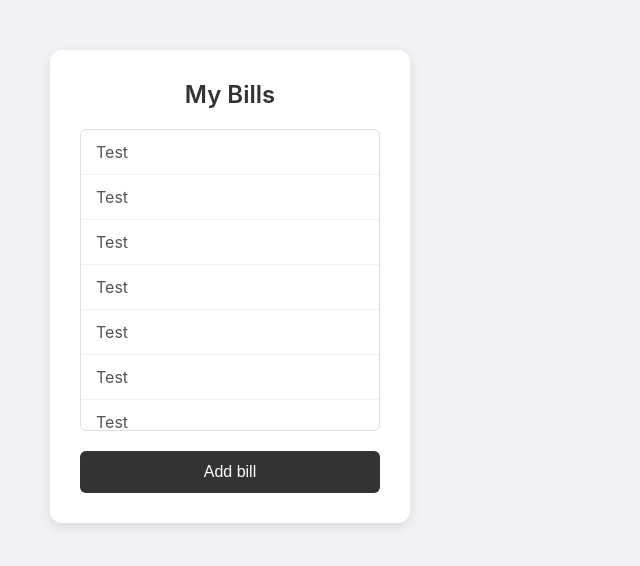
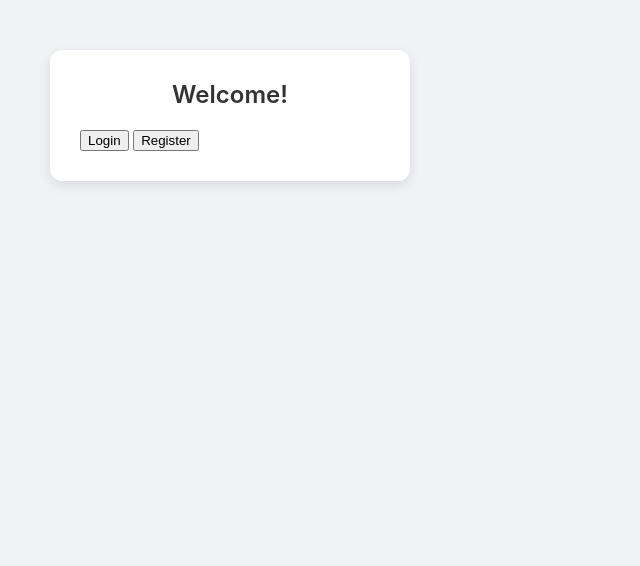
Before and after one commit to MiloGH-1/Bill-Splitter-Web-Application, a Flask app: page / in a window 1280 px wide. Shown: the top 566 px of the page, without its empty margins (0-640 px from the left). Run offline with Flask 3, Linux system fonts and the light colour scheme.

Commit message:
Created a new page which will be first shown to the user, copied the previously made CSS where applicable to match the styles.

```diff
--- a/app.py
+++ b/app.py
@@ -2,5 +2,9 @@ from flask import Flask, render_template
 app = Flask(__name__)
 
 @app.route('/')
-def index():
+def loginReg():
+    return render_template("login-or-reg.html")
+
+@app.route('/dashboard')
+def dashboard():
     return render_template("dashboard.html")
--- a/static/dashboard.css
+++ b/static/dashboard.css
@@ -14,7 +14,7 @@ body {
     width: 300px;
 }
 
-.title {
+#title {
     margin: 0 0 20px 0;
     font-size: 24px;
     color: #333;
--- /dev/null
+++ b/static/loginReg.css
@@ -0,0 +1,23 @@
+body {
+    margin: 0;
+    padding: 50px;
+    background-color: #f0f2f5;
+    min-height: 100vh;
+    font-family: -apple-system, BlinkMacSystemFont, "Segoe UI", Roboto, "Helvetica Neue", Arial, sans-serif;
+}
+
+.card {
+    background-color: #ffffff;
+    padding: 30px;
+    border-radius: 12px;
+    box-shadow: 0 4px 12px rgba(0, 0, 0, 0.1);
+    width: 300px;
+}
+
+#title {
+    margin: 0 0 20px 0;
+    font-size: 24px;
+    color: #333;
+    text-align: center;
+    font-weight: 600;
+}
--- a/templates/dashboard.html
+++ b/templates/dashboard.html
@@ -6,7 +6,7 @@
     </head>
     <body>
         <div class="card">
-            <h2 class="title">My Bills</h2>
+            <h2 id="title">My Bills</h2>
             <ul id="billList">
                 <li>Test</li>
                 <li>Test</li>
--- /dev/null
+++ b/templates/login-or-reg.html
@@ -0,0 +1,15 @@
+<!DOCTYPE html>
+<html lang="en">
+    <head>
+        <title>Dashboard</title>
+        <link rel="stylesheet" href="{{ url_for('static', filename='loginReg.css') }}">
+    </head>
+    <body>
+        <div class="card">
+            <h2 id = "title">Welcome!</h2>
+            <button id = "login">Login</button>
+            <button id = "reg">Register</button>
+
+        </div>
+    </body>
+</html>
```
